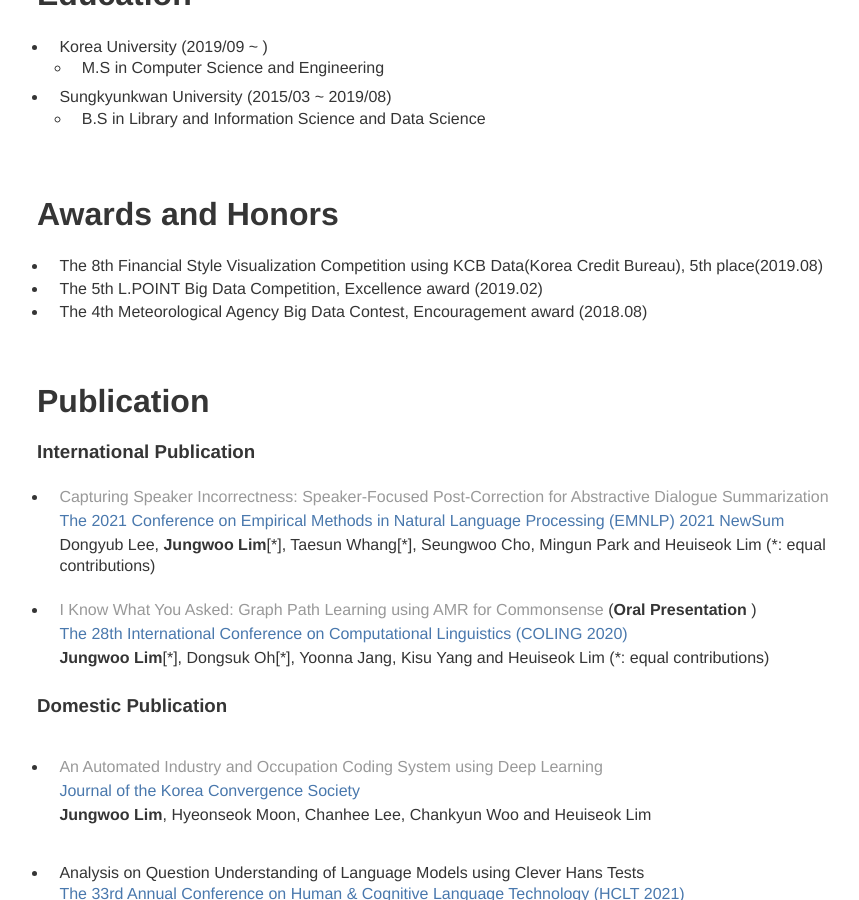
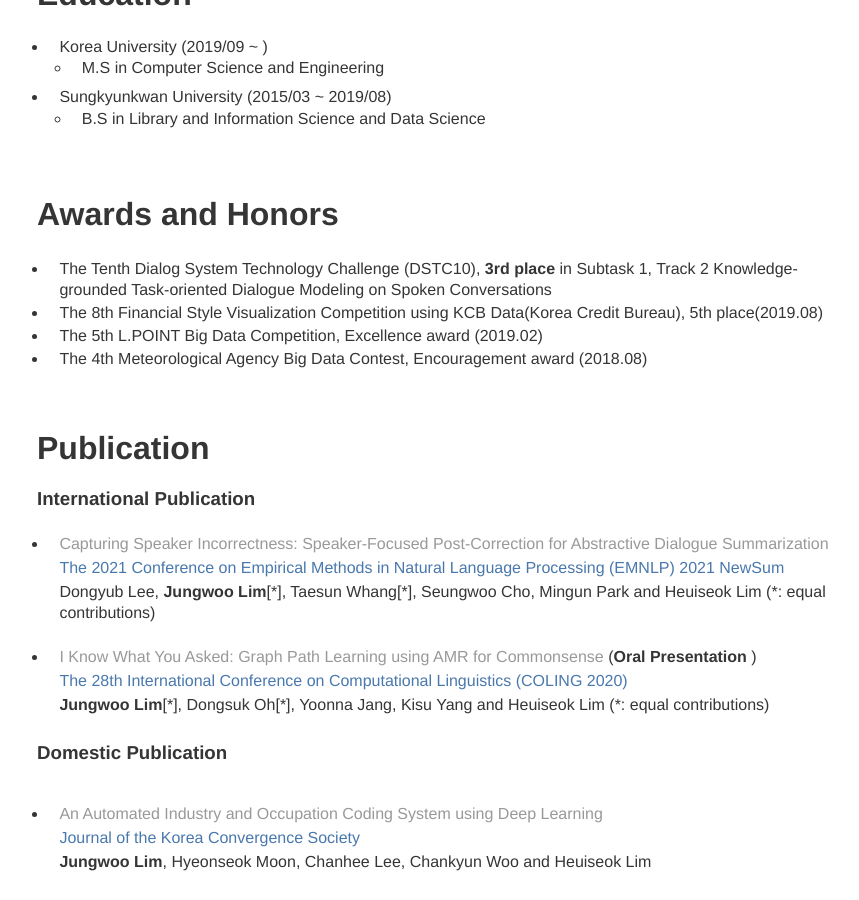
Before and after one commit to dlawjddn803/dlawjddn803.github.io, a Jekyll site: the page built from index.md, in a window 1280 px wide and 900 px high, scrolled down 754 px. Shown: the whole window, without its empty margins (203-1062 px from the left). Built offline with Jekyll 4.4.1, drawn with Linux system fonts in a browser that asks for light colours; our own code applies the rules of GitHub Pages for plain Markdown files.

Commit message:
config  changed

```diff
--- a/index.md
+++ b/index.md
@@ -30,6 +30,7 @@ Contact: dlawjddn803@gmail.com / wjddn803@korea.ac.kr
 <br/>
 
 # Awards and Honors
+* The Tenth Dialog System Technology Challenge (DSTC10), **3rd place** in Subtask 1, Track 2 Knowledge-grounded Task-oriented Dialogue Modeling on Spoken Conversations
 * The 8th Financial Style Visualization Competition using KCB Data(Korea Credit Bureau), 5th place(2019.08)
 * The 5th L.POINT Big Data Competition, Excellence award (2019.02)
 * The 4th Meteorological Agency Big Data Contest, Encouragement award (2018.08)
```
